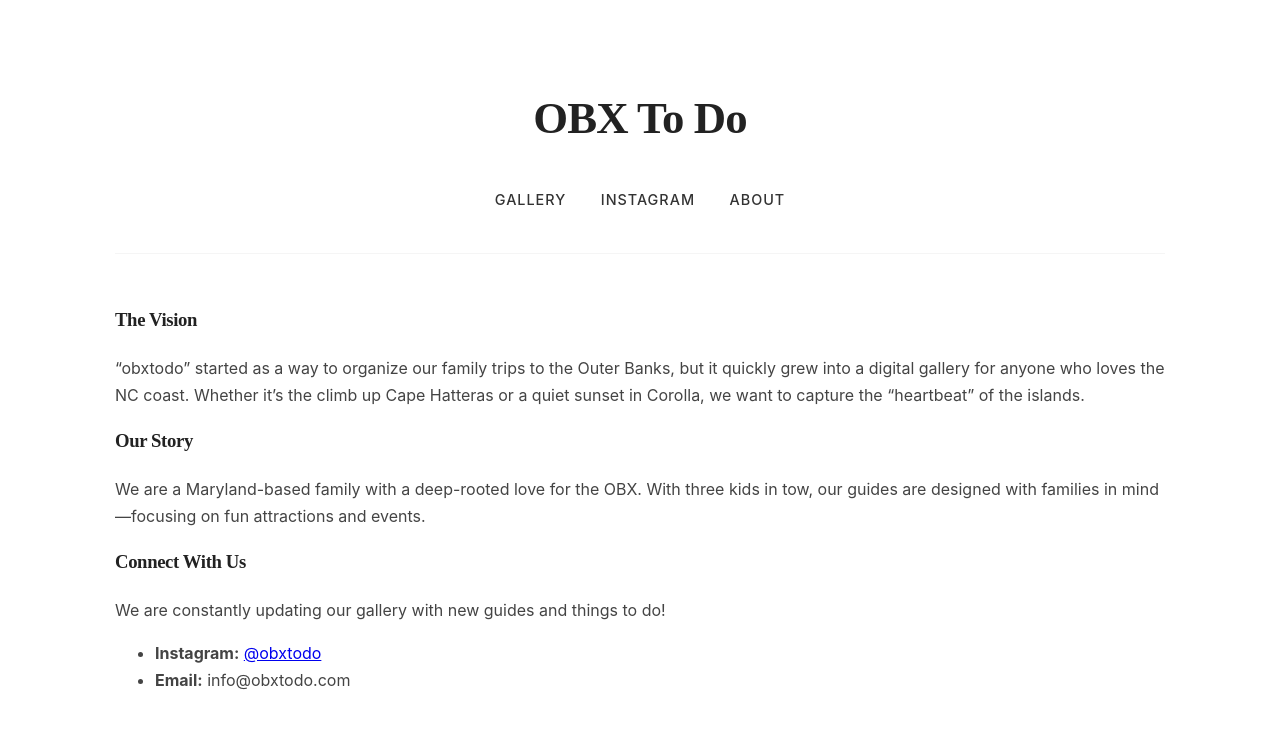
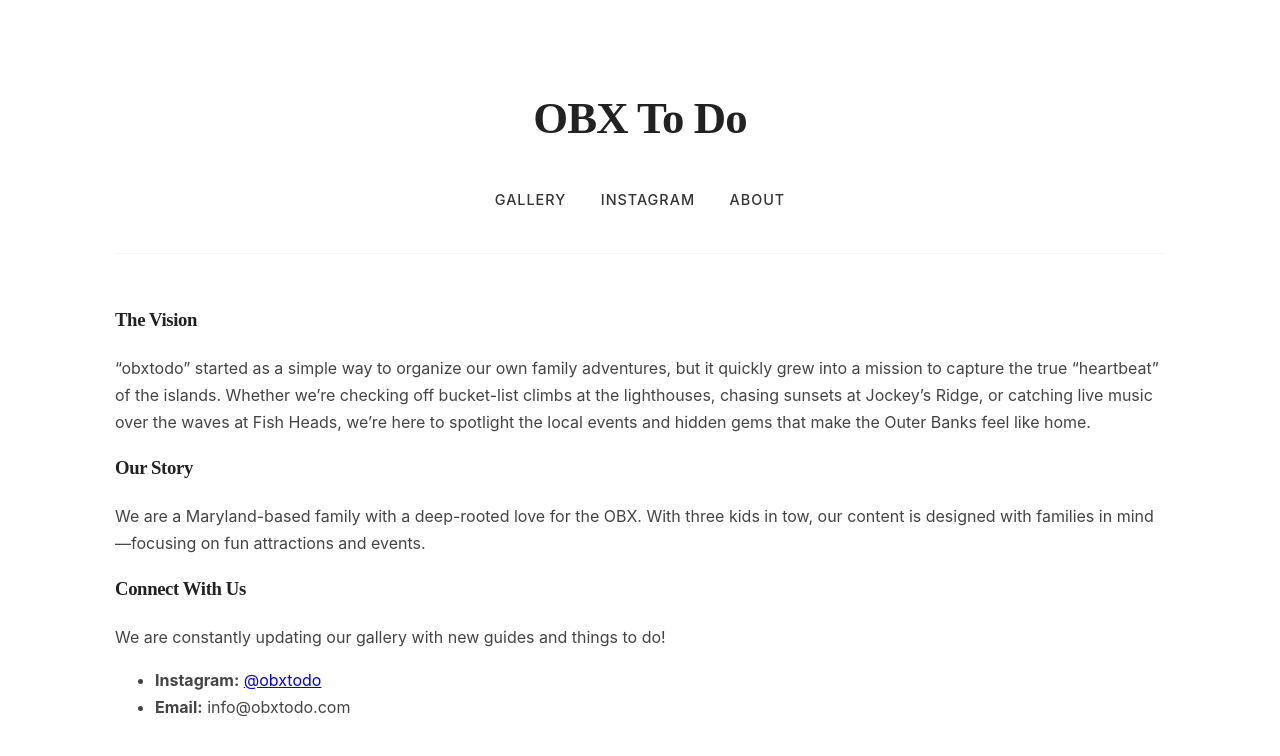
Before and after one commit to obxtodo/obxtodo.com, a Jekyll site: the page built from _gallery/about.md, in a window 1280 px wide. Shown: the top 756 px of the page. Built offline with Jekyll 4.4.1, drawn with Linux system fonts in a browser that asks for light colours.

Commit message:
Update about.md
Signed-off-by: obxtodo <obxtodo@gmail.com>

```diff
--- a/_gallery/about.md
+++ b/_gallery/about.md
@@ -6,10 +6,10 @@
 ---
 
 ### The Vision
-"obxtodo" started as a way to organize our family trips to the Outer Banks, but it quickly grew into a digital gallery for anyone who loves the NC coast. Whether it's the climb up Cape Hatteras or a quiet sunset in Corolla, we want to capture the "heartbeat" of the islands.
+"obxtodo" started as a simple way to organize our own family adventures, but it quickly grew into a mission to capture the true "heartbeat" of the islands. Whether we’re checking off bucket-list climbs at the lighthouses, chasing sunsets at Jockey’s Ridge, or catching live music over the waves at Fish Heads, we’re here to spotlight the local events and hidden gems that make the Outer Banks feel like home.
 
 ### Our Story
-We are a Maryland-based family with a deep-rooted love for the OBX. With three kids in tow, our guides are designed with families in mind—focusing on fun attractions and events.
+We are a Maryland-based family with a deep-rooted love for the OBX. With three kids in tow, our content is designed with families in mind—focusing on fun attractions and events.
 
 ### Connect With Us
 We are constantly updating our gallery with new guides and things to do!
```
